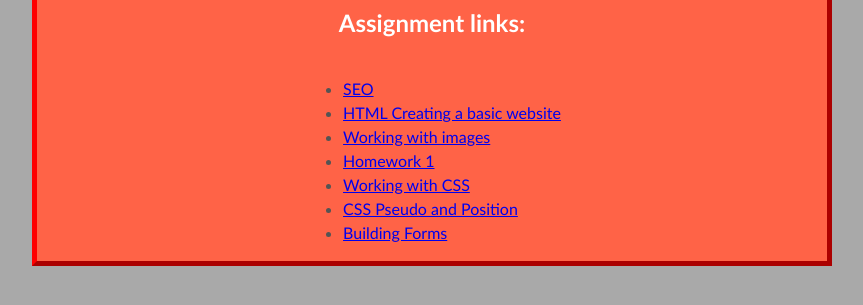
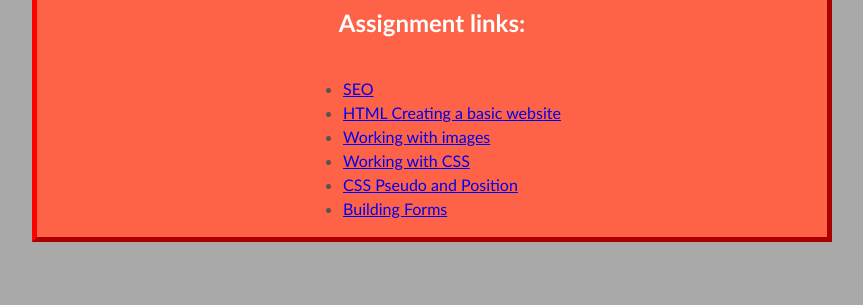
Before and after one commit to Fvargas78/assignments.html, a plain HTML site: page index.html in a window 1280 px wide. Shown: the part 179-484 px from the top of the page, without its empty margins (208-1071 px from the left). Drawn offline with Linux system fonts and the light colour scheme.

Commit message:
Update index.html

```diff
--- a/index.html
+++ b/index.html
@@ -25,9 +25,8 @@
         <li><a class="active" href="https://fvargas78.github.io/SEO/">SEO</a></li>
         <li><a class="active" href="https://fvargas78.github.io/ccsf.html/">HTML Creating a basic website</a></li>
         <li><a class="active" href="https://fvargas78.github.io/hw4.html/">Working with images</a></li>
-        <li><a class="active" href="https://fvargas78.github.io/-homework1.html/"target="_blank" rel="noopener" >Homework 1</a></li>
         <li><a class="active" href="https://fvargas78.github.io/homework2.html/">Working with CSS</a></li>
-        <li><a class="active" href="https://fvargas78.github.io/assig5.html/" target="_blank" rel="noopener">CSS Pseudo and Position</a></li>
+        <li><a class="active" href="https://fvargas78.github.io/assig5.html/">CSS Pseudo and Position</a></li>
         <li><a class="active" href="https://fvargas78.github.io/assig7.html/">Building Forms</a></li>
     </ul>
         </div>
```
